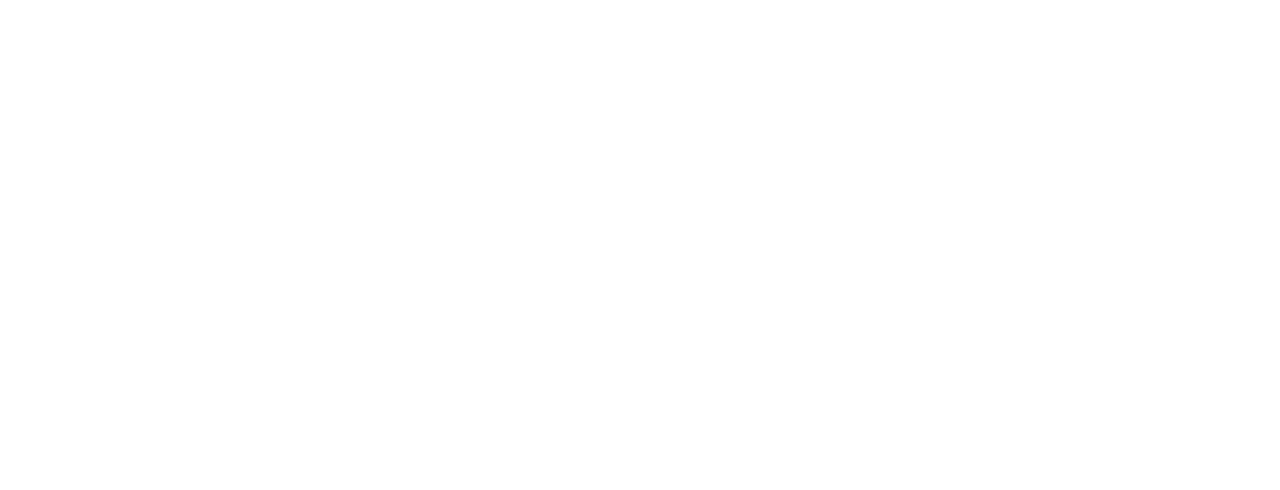
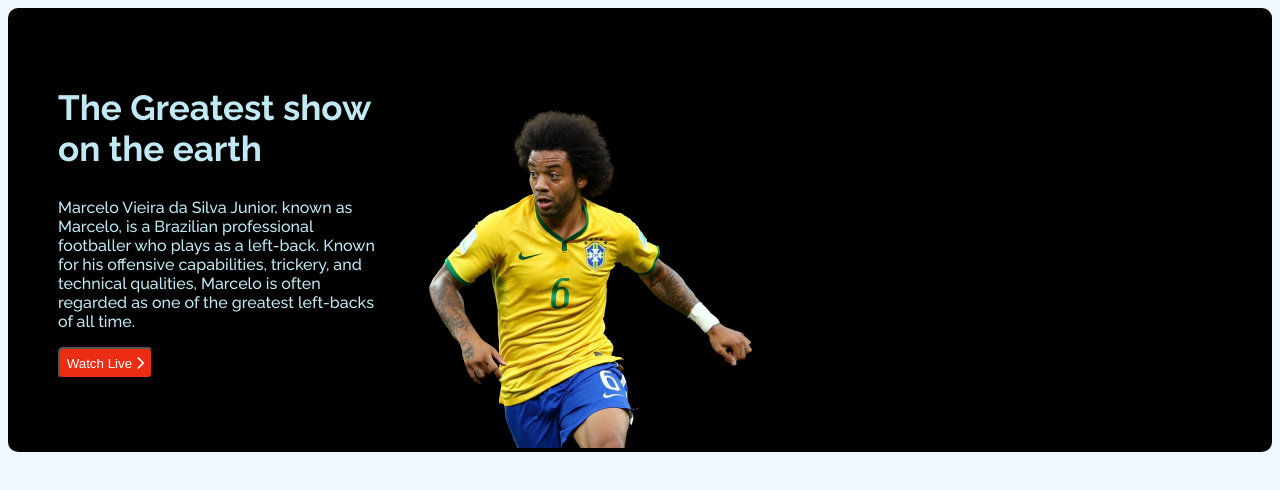
Before and after one commit to Tufantomankhin/world-cup, a plain HTML site: page index.html in a window 1280 px wide. Drawn offline with Linux system fonts and the light colour scheme.

Commit message:
Banner Added

```diff
--- a/index.html
+++ b/index.html
@@ -5,8 +5,28 @@
     <meta http-equiv="X-UA-Compatible" content="IE=edge">
     <meta name="viewport" content="width=device-width, initial-scale=1.0">
     <title>World Cup</title>
+    <script src="https://kit.fontawesome.com/3aab2ea483.js" crossorigin="anonymous"></script>
+    <link rel="stylesheet" href="styles/style.css">
 </head>
 <body>
-
+<!-- Banner Section -->
+<section>
+    <div class="container">
+        <div class="banner">
+            <div class="text-container">
+                <h1 class="banner-heading">The Greatest show on the earth</h1>
+                <p class="banner-text">
+                    Marcelo Vieira da Silva Junior, known as Marcelo, is a Brazilian professional footballer who plays as a left-back. Known for his offensive capabilities, trickery, and technical qualities, Marcelo is often regarded as one of the greatest left-backs of all time.
+                </p>
+                <button class="banner-btn">
+                    Watch Live <i class="fa-solid fa-chevron-right"></i>
+                </button>
+            </div>
+            <div class="img-container">
+                <img src="assets/Banner Image.png" alt="Marcelo">
+            </div>
+        </div>
+    </div>
+</section>
 </body>
 </html>
--- /dev/null
+++ b/styles/style.css
@@ -0,0 +1,34 @@
+/* ---Font Awesome Link--- */
+@import url('https://fonts.googleapis.com/css2?family=Raleway:ital,wght@0,500;0,700;0,800;1,400&display=swap');
+body{
+    font-family: 'Raleway', sans-serif;
+    background-color: aliceblue;
+}
+/* ---Banner Section--- */
+.container{
+    margin: 0 auto;
+    color: rgb(193, 233, 243);
+}
+.banner{
+    display: grid;
+    grid-template-columns: repeat(3, 1fr);
+    width: 100%;
+    background-color: black;
+    border-radius: 10px;
+}
+.text-container{
+    padding: 50px;
+}
+.banner-heading{
+    font-size: 35px;
+}
+.banner-btn{
+    background-color: rgb(236, 45, 19);
+    color: #ffffff;
+    padding: 0.5em;
+    border-radius: 5px;
+    animation-play-state: inherit;
+}
+.img-container{
+   margin-top: 100px;
+}
```
